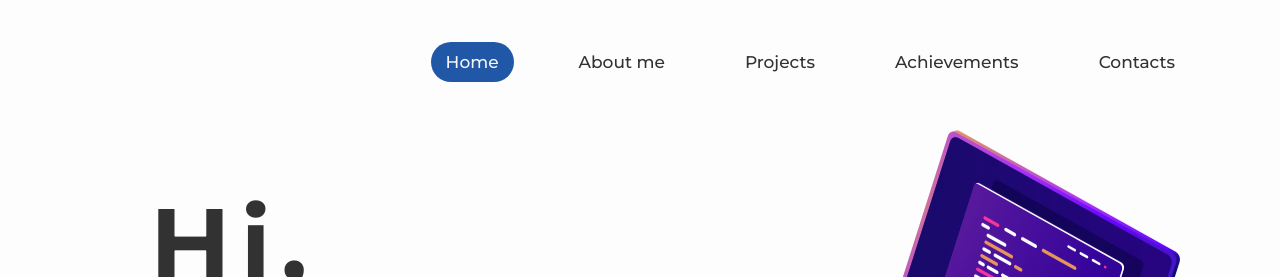
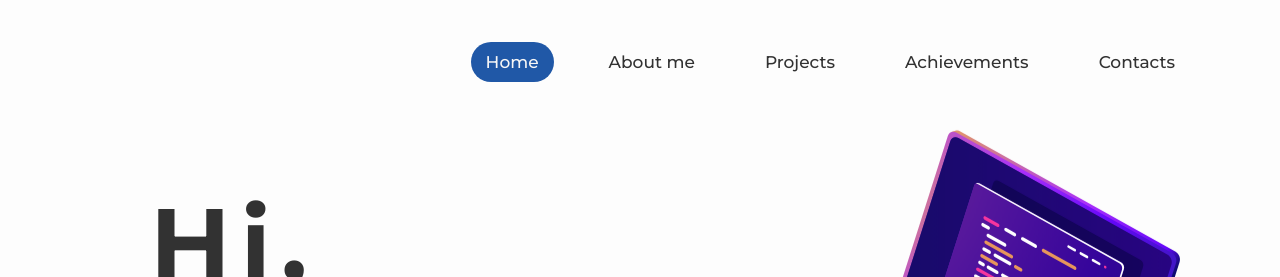
Before and after one commit to DuyTek/Portfolio-HTML-CSS, a plain HTML site: page index.html in a window 1280 px wide. Shown: the top 277 px of the page. Drawn offline with Linux system fonts and the light colour scheme; files whose address does not match are found by name.

Commit message:
socials button

```diff
--- a/main.css
+++ b/main.css
@@ -40,9 +40,8 @@
     display: flex;
     flex-direction: row;
     position: absolute;
-    column-gap: 50px;
-    row-gap: 20px;
-    width: 100%;
+    column-gap: 40px;
+    width:  800px;
     height: 8vh;
     align-items: center;
     justify-content: end;
```
Also changed, not shown: img/social-icons-02.png (renamed from social-icons-02.png), img/social-icons-03.png (renamed from social-icons-03.png), img/social-icons-04.png (renamed from social-icons-04.png), img/social-icons-05.png (renamed from social-icons-05.png).
